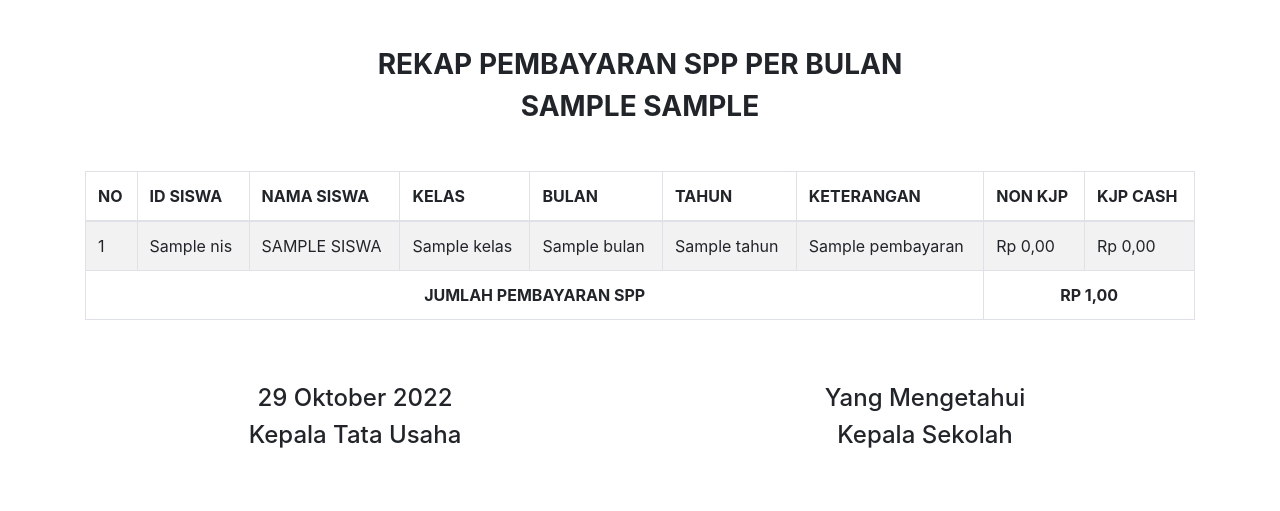
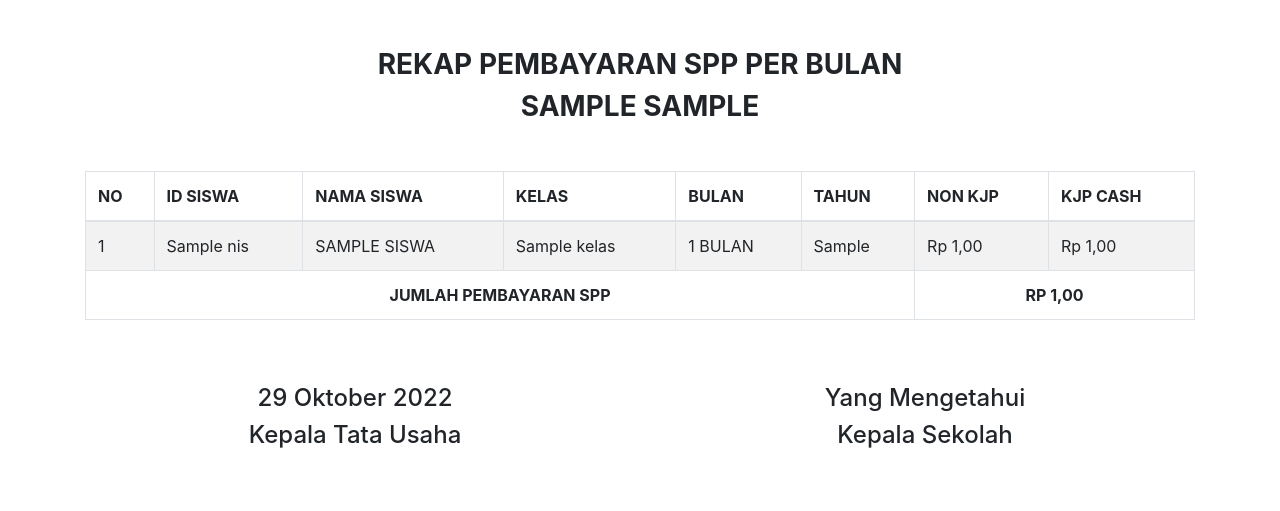
Before and after one commit to webdev14program/sppth_terbaru, a CodeIgniter app: the page made by application/views/SPP/print_rekap_spp_perbulan.php in a window 1280 px wide. Shown: the top 511 px of the page. Run offline with CodeIgniter, Linux system fonts and the light colour scheme; tables that the repository leaves empty hold one stand-in row (values such as "Sample post"); the template is opened without the code that fills it: most values are stand-ins (such as "Sample title", 1, 10 or a date in 2020).

Commit message:
MVC TOMBOL KJP

```diff
--- a/application/controllers/Dashboard.php
+++ b/application/controllers/Dashboard.php
@@ -417,7 +417,7 @@ class Dashboard extends CI_Controller
         $this->load->view('templates/footer');
     }
 
-    public function simpan_spp_kjp()
+    public function simpan_spp_kjp($id_spp_siswa)
     {
         $id_spp_siswa = $this->input->post('id_spp_siswa');
         $id_siswa = $this->input->post('id_siswa');
@@ -425,17 +425,17 @@ class Dashboard extends CI_Controller
         $bulan = $this->input->post('bulan');
         $status = 'LUNAS';
         $pembayaran = 'KJP';
-        $kjp = $this->input->post('kjp');
+        $kjp = '240000';
         $kjp_cash = $this->input->post('kjp_cash');
 
 
         $data = array(
-            'id_spp_siswa' => $id_spp_siswa,
             'id_siswa' => $id_siswa,
             'kode_bulan' => $kode_bulan,
             'bulan' => $bulan,
             'status' => $status,
             'pembayaran' => $pembayaran,
+            'cash' => ' ',
             'kjp' => $kjp,
             'kjp_cash' => $kjp_cash,
         );
--- a/application/models/Model_pembayaran_spp.php
+++ b/application/models/Model_pembayaran_spp.php
@@ -171,11 +171,17 @@ ORDER BY siswa.nis, spp_siswa.bulan asc";
     }
     public function print_rekap_spp_perbulan_perbulan($bulan_tahun)
     {
-        $sql = "SELECT siswa.nis,siswa.nama_siswa,siswa.kelas,spp_siswa.pembayaran,spp_siswa.bulan,year(spp_siswa.date) AS tahun,spp_siswa.cash,spp_siswa.kjp_cash,concat(monthname(spp_siswa.date),year(spp_siswa.date)) As bulan_tahun FROM `spp_siswa`
+        $sql = "SELECT siswa.id_siswa,siswa.nis,siswa.nama_siswa,siswa.jurusan,siswa.kelas,group_kelas.nama_group,tahun_ajaran.tahun_ajaran,
+COUNT(spp_siswa.bulan) AS jumlah_bulan,sum(spp_siswa.cash) AS jumlah_cash,SUM(spp_siswa.kjp_cash) AS jumlah_kjp_cash,spp_siswa.date,concat(monthname(spp_siswa.date),year(spp_siswa.date)) AS bulan_tahun
+FROM `spp_siswa`
 INNER JOIN siswa
 ON spp_siswa.id_siswa=concat(siswa.id_siswa,siswa.tahun_ajaran)
-WHERE spp_siswa.status='LUNAS' AND concat(monthname(spp_siswa.date),year(spp_siswa.date))='$bulan_tahun'
-ORDER BY siswa.nis, spp_siswa.bulan asc";
+INNER JOIN group_kelas
+ON siswa.group_kelas=group_kelas.id_groupKelas
+INNER JOIN tahun_ajaran
+ON siswa.tahun_ajaran=tahun_ajaran.id_tahun_ajaran
+WHERE spp_siswa.status='LUNAS' AND concat(monthname(spp_siswa.date),year(spp_siswa.date)) ='$bulan_tahun'
+GROUP BY concat(siswa.id_siswa,siswa.tahun_ajaran);";
         $query = $this->db->query($sql);
         return $query->result_array();
     }
--- a/application/views/SPP/print_rekap_spp_perbulan.php
+++ b/application/views/SPP/print_rekap_spp_perbulan.php
@@ -28,7 +28,6 @@
                             <th scope="col">Kelas</th>
                             <th scope="col">Bulan</th>
                             <th scope="col">Tahun</th>
-                            <th scope="col">Keterangan</th>
                             <th scope="col">NON KJP</th>
                             <th scope="col">KJP cash</th>
                         </tr>
@@ -43,15 +42,14 @@
                                 <td><?= $row['nis']; ?></td>
                                 <td class="text-uppercase"><?= $row['nama_siswa']; ?></td>
                                 <td class=""><?= $row['kelas']; ?></td>
-                                <td class=""><?= $row['bulan']; ?></td>
-                                <td class=""><?= $row['tahun']; ?></td>
-                                <td class=""><?= $row['pembayaran']; ?></td>
-                                <td class=""><?= $hasil_rupiah = "Rp " . number_format($row['cash'], 2, ',', '.') ?></td>
-                                <td class=""><?= $hasil_rupiah = "Rp " . number_format($row['kjp_cash'], 2, ',', '.') ?></td>
+                                <td class="text-uppercase"><?= $row['jumlah_bulan']; ?> Bulan</td>
+                                <td class=""><?= $row['tahun_ajaran']; ?></td>
+                                <td class=""><?= $hasil_rupiah = "Rp " . number_format($row['jumlah_cash'], 2, ',', '.') ?></td>
+                                <td class=""><?= $hasil_rupiah = "Rp " . number_format($row['jumlah_kjp_cash'], 2, ',', '.') ?></td>
                         </tr>
                     <?php } ?>
                     <tr>
-                        <td colspan="7" class="font-weight-bold text-center text-uppercase">Jumlah Pembayaran SPP</td>
+                        <td colspan="6" class="font-weight-bold text-center text-uppercase">Jumlah Pembayaran SPP</td>
                         <td colspan="2" class="font-weight-bold text-center text-uppercase"><?= $hasil_rupiah = "Rp " . number_format($header['total_spp'], 2, ',', '.') ?></td>
                     </tr>
                     </tbody>
--- a/application/views/SPP/print_rekap_spp_perhari.php
+++ b/application/views/SPP/print_rekap_spp_perhari.php
@@ -15,7 +15,7 @@
 
 <body>
     <div class="container mt-5">
-        <h3 class="text-center text-uppercase font-weight-bold">Rekap Pembayaran SPP</h3>
+        <h3 class="text-center text-uppercase font-weight-bold">Rekap Pembayaran SPP PER HARI</h3>
         <h3 class="text-center text-uppercase font-weight-bold"><?= $header['hari'] ?> <?= $header['bulan'] ?> <?= $header['tahun'] ?></h3>
         <div class="row mt-5">
             <div class="col-md">
--- a/application/views/SPP/tampilan_detail_pembayaran_spp_kjp.php
+++ b/application/views/SPP/tampilan_detail_pembayaran_spp_kjp.php
@@ -44,7 +44,7 @@
                             </div>
                             <div class="form-group">
                                 <label>Pembayaran KJP Cash</label>
-                                <input type="text" name="kjp_cash" value="<?= $siswa['kjp_cash'] ?>" class="form-control">
+                                <input type="text" name="kjp_cash" value="<?= $siswa['nominal'] - "240000" ?>" class="form-control">
                             </div>
                         </div>
                     </div>
```
Also changed, not shown: application/views/SPP/tampilan_detail_pembayaran_spp.php (+11 -5 lines).
